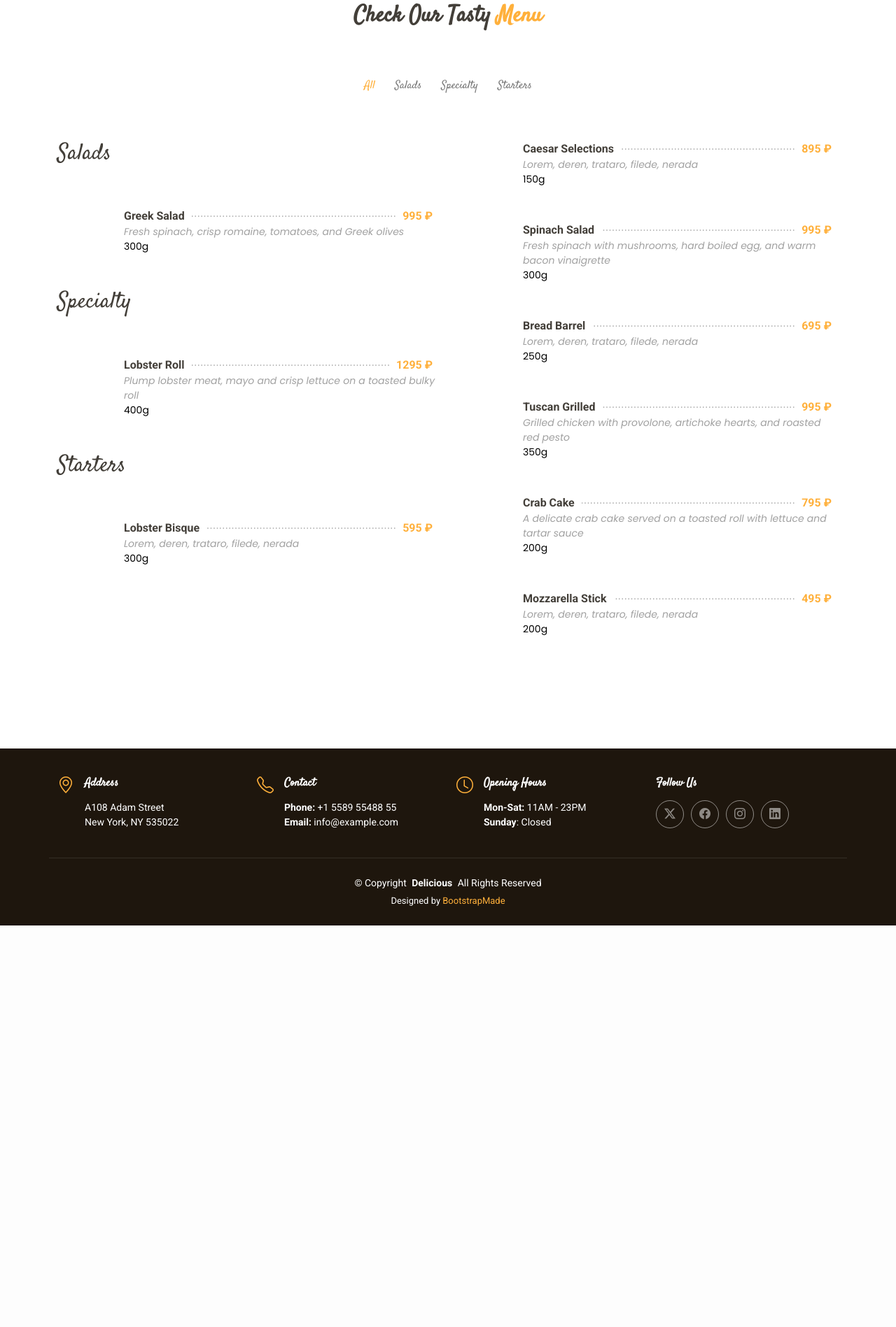
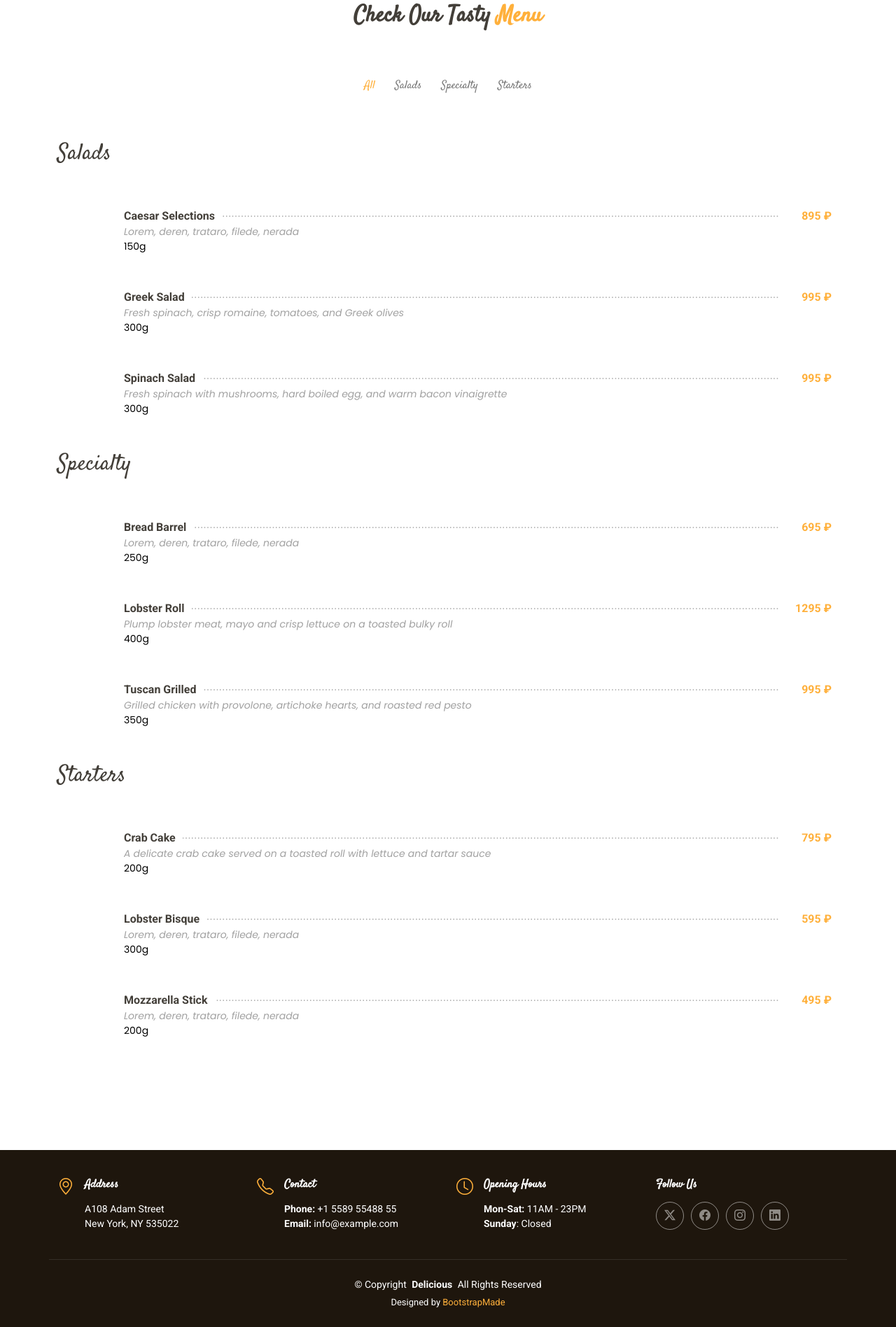
Before and after one commit to aruytehno/cafe-menu, a Django app: page /menu/ in a window 1280 px wide. Shown: the part 171-2068 px from the top of the page at 70% size. Before the commit the page ends 1494 px from the top, so only its background shows below. Run offline with Django 5.2, Linux system fonts and the light colour scheme; data comes from the database, SQL or seed files in the repository; some libraries are stand-ins or nearby versions.

Commit message:
Заменил col-lg-6 на col-12, чтобы элементы меню занимали всю ширину на всех экранах.

```diff
--- a/cafe_menu/menu/templates/menu/menu.html
+++ b/cafe_menu/menu/templates/menu/menu.html
@@ -6,7 +6,6 @@
     <!-- Menu Section -->
     <section id="menu" class="menu section">
         <div class="container section-title" data-aos="fade-up">
-<!--            <h2>Menu</h2>-->
             <div><span>Check Our Tasty</span> <span class="description-title">Menu</span></div>
         </div><!-- End Section Title -->
 
@@ -24,7 +23,7 @@
 
             <div class="row isotope-container" data-aos="fade-up" data-aos-delay="200">
                 {% for category in categories %}
-                    <div class="col-lg-6 menu-item isotope-item filter-{{ category }}">
+                    <div class="col-12 menu-item isotope-item filter-{{ category }}">
                         <div class="menu-sections">
                             <h2>{{ category }}</h2>
                         </div>
@@ -32,7 +31,7 @@
 
                     {% for product in products %}
                         {% if product.item_category == category %}
-                            <div class="col-lg-6 menu-item isotope-item filter-{{ product.item_category }}">
+                            <div class="col-12 menu-item isotope-item filter-{{ product.item_category }}">
                                 {% if product.item_image %}
                                     <img src="{{ product.item_image.url }}" alt="{{ product.item_name }}" class="menu-img">
                                 {% endif %}
```
